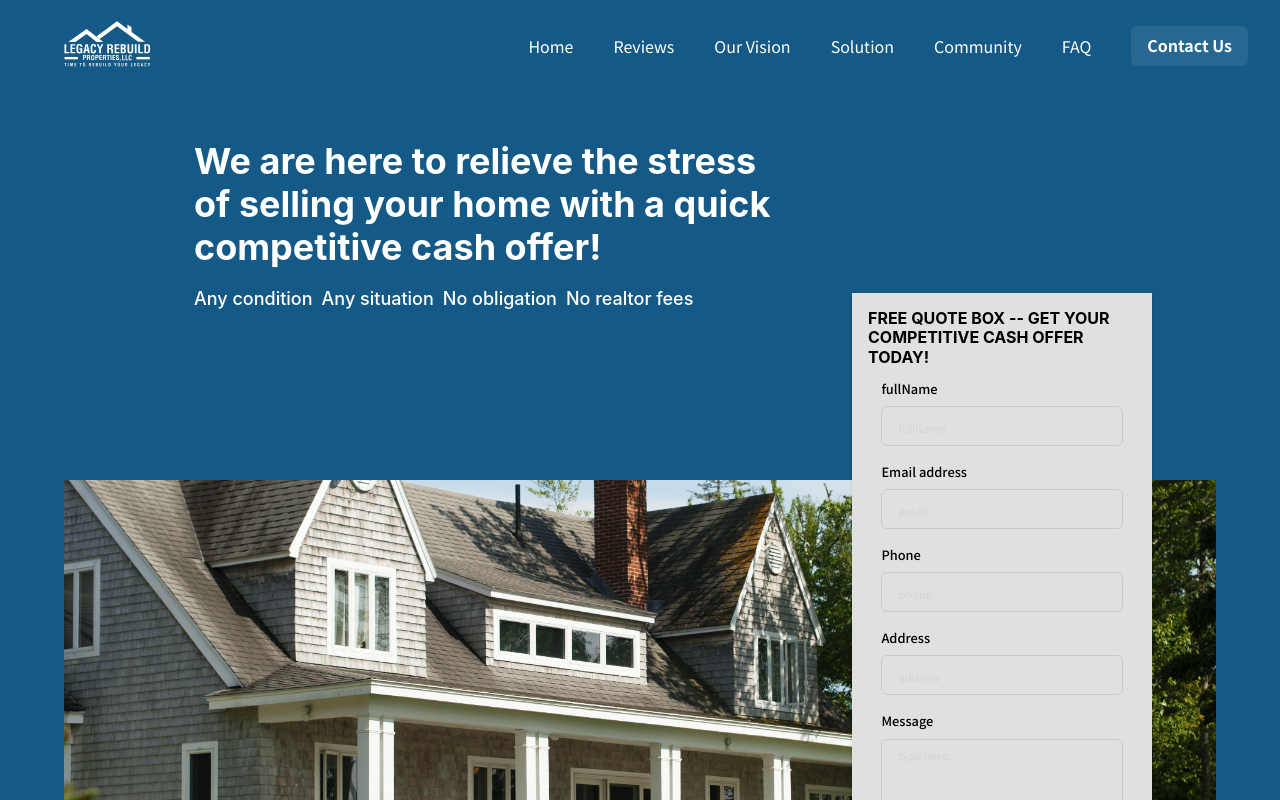
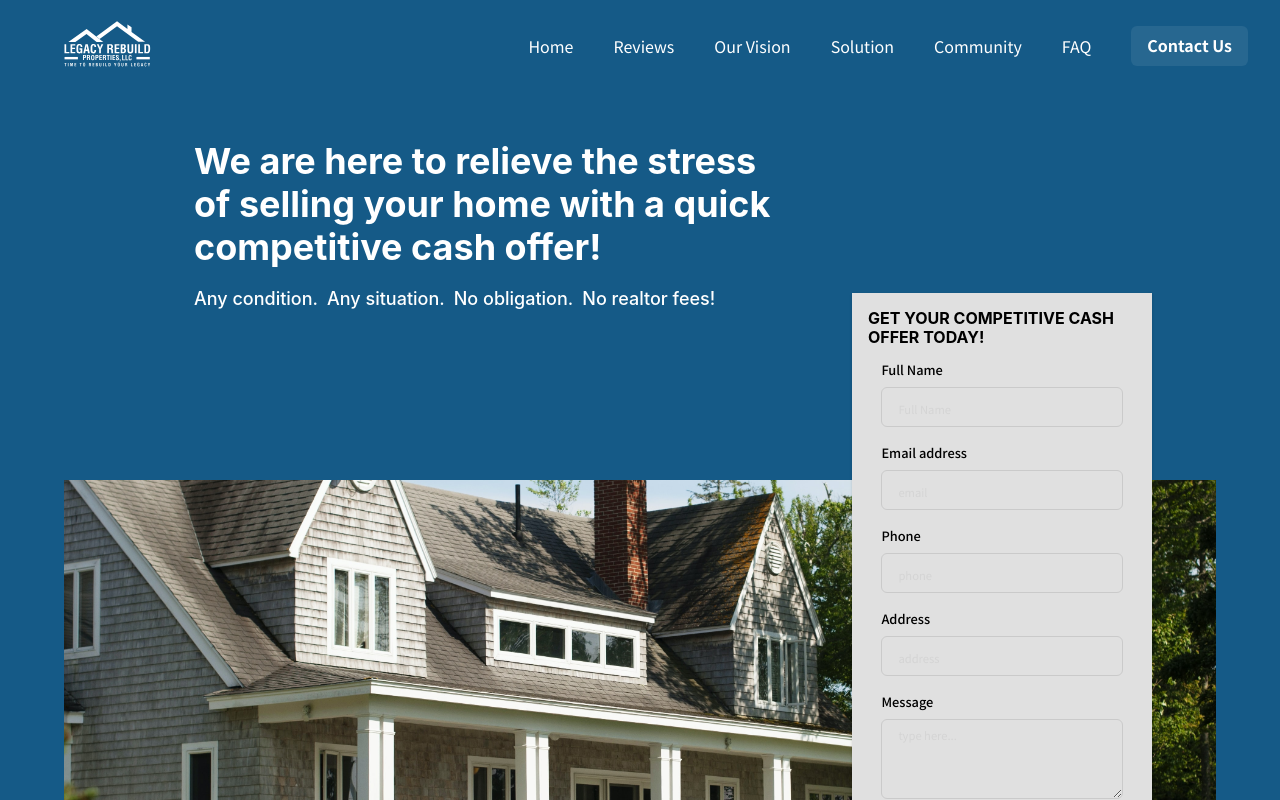
Before and after one commit to nicholasdegrate/real-estate, a React (Create React App) app: page / in a window 1280 px wide. Shown: the top 800 px of the page. Built offline with nearby package versions, Linux system fonts and the light colour scheme.

Commit message:
fix issue

```diff
--- a/src/components/partials/ContactForm.tsx
+++ b/src/components/partials/ContactForm.tsx
@@ -47,12 +47,12 @@ export const ContactForm: React.FC<{}> = () => {
 				{({ handleChange }) => (
 					<Form>
 						<FormControl id="fullName">
-							<FormLabel>fullName</FormLabel>
+							<FormLabel>Full Name</FormLabel>
 							<Field
 								type="text"
 								as={Input}
 								name="fullName"
-								placeholder="fullName"
+								placeholder="Full Name"
 								onChange={handleChange}
 							/>
 						</FormControl>
--- a/src/pages/Home.tsx
+++ b/src/pages/Home.tsx
@@ -73,10 +73,10 @@ export const Home: React.FC<{}> = (props) => {
 									offer!
 								</div>
 								<Flex mt="1em" fontSize=".5em" spacing="24px" fontWeight="500">
-									<Box>Any condition</Box>
-									<Box m="0 .5em">Any situation</Box>
-									<Box mr=".5em">No obligation</Box>
-									<Box>No realtor fees</Box>
+									<Box>Any condition.</Box>
+									<Box m="0 .5em">Any situation.</Box>
+									<Box mr=".5em">No obligation.</Box>
+									<Box>No realtor fees!</Box>
 								</Flex>
 							</Heading>
 							<Text maxWidth="350px" mt={4} />
@@ -117,7 +117,7 @@ export const Home: React.FC<{}> = (props) => {
 								{homeContactDesktop ? (
 									<Box className="Home-ContactForm" boxShadow="base">
 										<Heading as="h4" size="md" mb={3} fontSize="1em">
-											<Center>FREE QUOTE BOX -- GET YOUR COMPETITIVE CASH OFFER TODAY!</Center>
+											<Center>GET YOUR COMPETITIVE CASH OFFER TODAY!</Center>
 										</Heading>
 										<ContactForm />
 									</Box>
```
